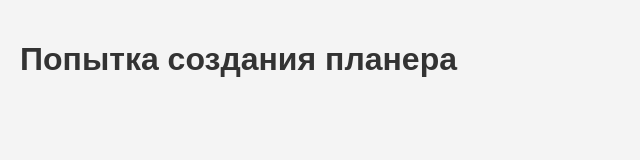
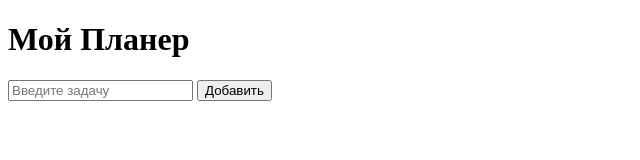
Before and after one commit to Iexeez/achieve_matrix_v0.1, a plain HTML site: page index.html in a window 1280 px wide. Shown: the whole page, without its empty margins (0-640 px from the left). Drawn offline with Linux system fonts and the light colour scheme.

Commit message:
Update index.html

```diff
--- a/index.html
+++ b/index.html
@@ -3,12 +3,29 @@
 <head>
     <meta charset="UTF-8">
     <meta name="viewport" content="width=device-width, initial-scale=1.0">
+    <title>Мой Планер</title>
+    <link rel="stylesheet" href="style.css">
     <link rel="manifest" href="manifest.json">
-    <link rel="stylesheet" href="styles.css">
-    <title>Achieve Matrix</title>
 </head>
 <body>
-    <h1>Попытка создания планера</h1>
-    <script src="script.js"></script>
+    <header>
+        <h1>Мой Планер</h1>
+    </header>
+    <main>
+        <form id="task-form">
+            <input type="text" id="task-input" placeholder="Введите задачу" required>
+            <button type="submit">Добавить</button>
+        </form>
+        <ul id="task-list"></ul>
+    </main>
+    <script src="app.js"></script>
+    <script>
+        // Регистрация service worker'а для PWA
+        if ('serviceWorker' in navigator) {
+            navigator.serviceWorker.register('/service-worker.js')
+                .then((reg) => console.log('Service worker registered', reg))
+                .catch((err) => console.log('Service worker not registered', err));
+        }
+    </script>
 </body>
 </html>
```
